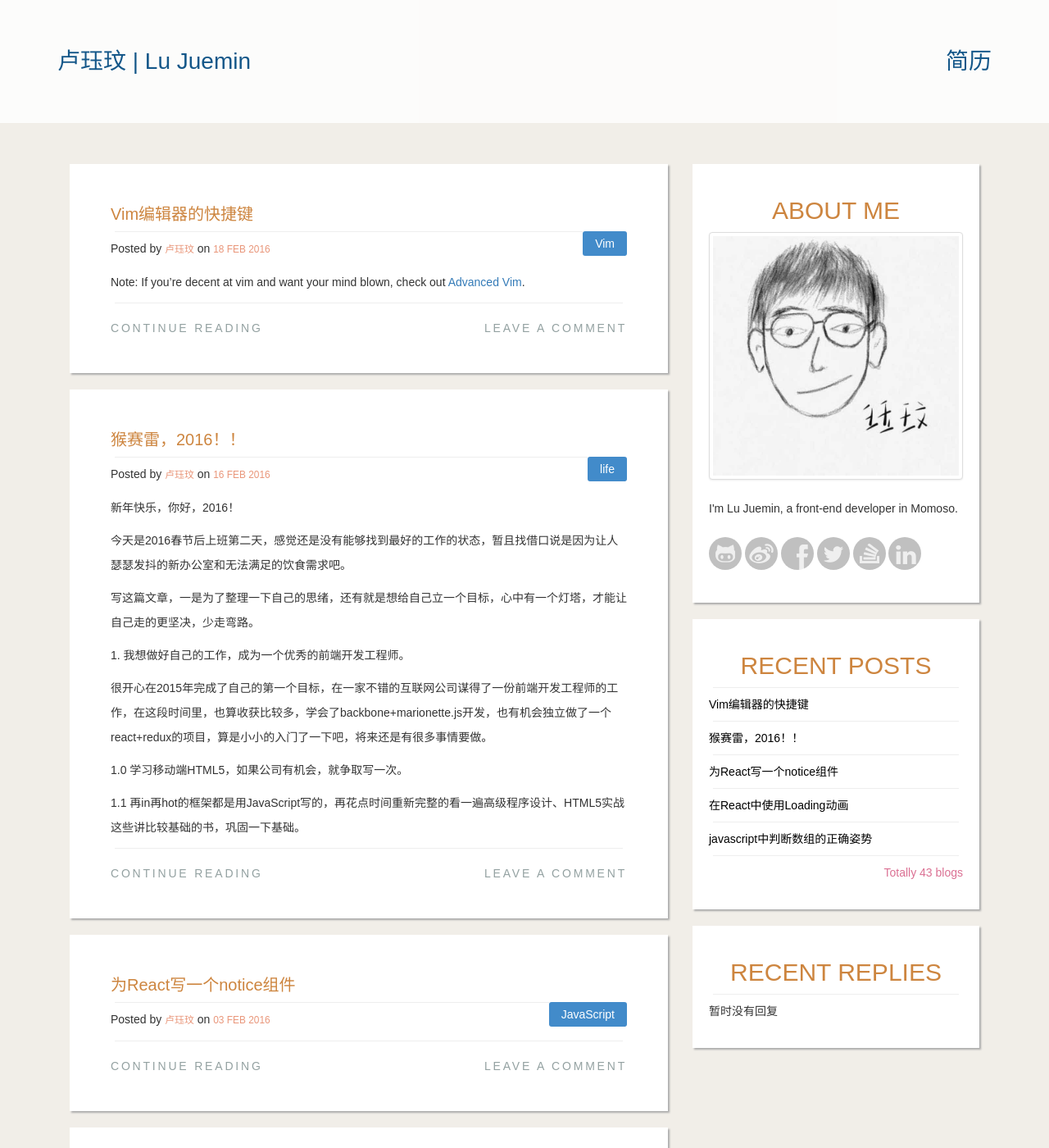
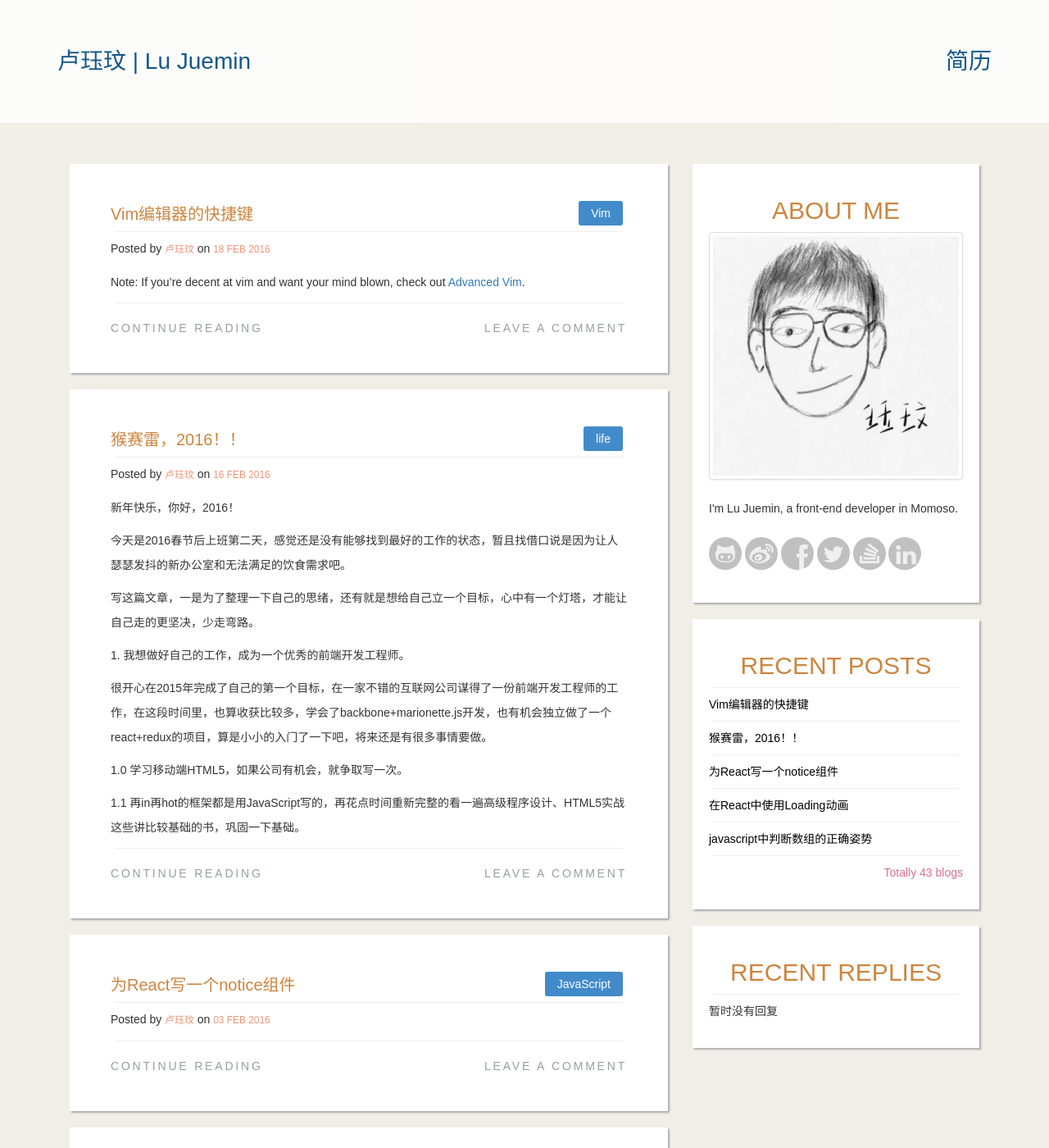
Before and after one commit to juemin90/juemin90.github.io, a Jekyll site: the page built from index.html, in a window 1280 px wide and 1400 px high. Shown: the whole window at 82% size. Built offline with Jekyll 4.4.1, drawn with Linux system fonts in a browser that asks for light colours; nearby versions of some CDN libraries; the list of posts is cut into pages by our own code; comment, search, counter and statistics services are not loaded.

Commit message:
fix: style

```diff
--- a/css/public.css
+++ b/css/public.css
@@ -138,6 +138,9 @@ article.holder .post-label {
   float: right;
   border-radius: 3px;
   color: white;
+  position: absolute;
+  top: -5px;
+  right: 5px;
 }
 
 #innerContent .post-label {
@@ -148,6 +151,9 @@ article.holder .post-label {
   color: white;
 }
 
+#content .header {
+  position: relative;
+}
 
 #content .header h1 {
     color:peru;
```
